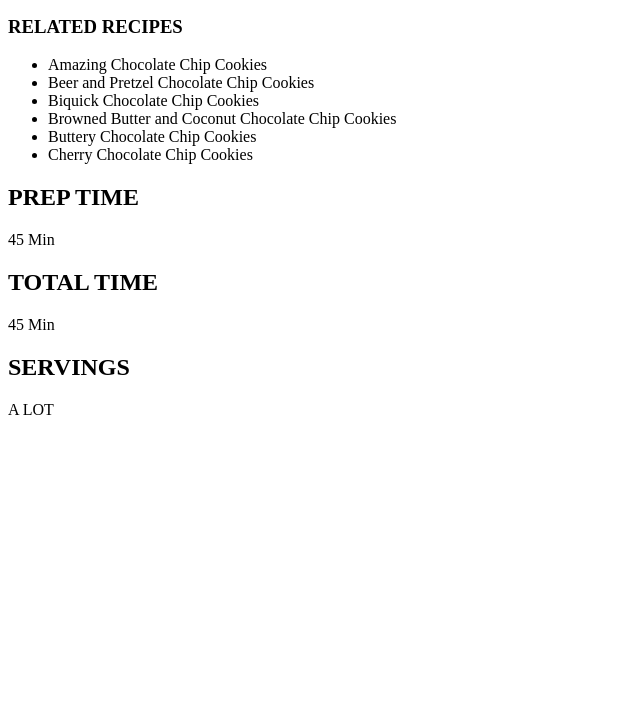
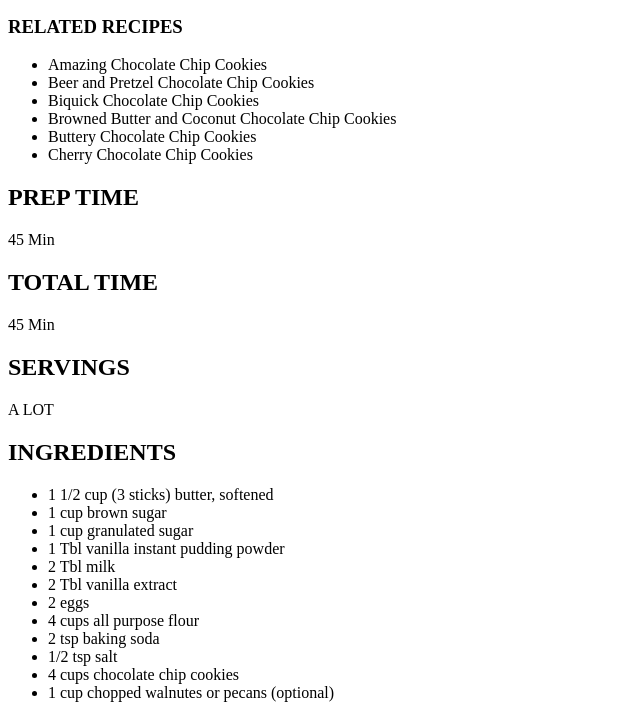
Before and after one commit to johanna08/SecondGitProject, a plain HTML site: page index.html in a window 1280 px wide. Shown: the part 421-1139 px from the top of the page, without its empty margins (0-640 px from the left). Before the commit the page ends 856 px from the top, so only its background shows below. Drawn offline with Linux system fonts and the light colour scheme.

Commit message:
Added Ingredients

```diff
--- a/index.html
+++ b/index.html
@@ -29,12 +29,20 @@
 	<h2>SERVINGS</h2>
 	<p>A LOT</p>
 
-
-
-
-
-
-
+	<h2>INGREDIENTS</h2>
+	<ul>
+		<li>1 1/2 cup (3 sticks) butter, softened</li>
+		<li>1 cup brown sugar</li>
+		<li>1 cup granulated sugar</li>
+		<li>1 Tbl vanilla instant pudding powder</li>
+		<li>2 Tbl milk</li>
+		<li>2 Tbl vanilla extract</li>
+		<li>2 eggs</li>
+		<li>4 cups all purpose flour</li>
+		<li>2 tsp baking soda</li>
+		<li>1/2 tsp salt</li>
+		<li>4 cups chocolate chip cookies</li>
+		<li>1 cup chopped walnutes or pecans (optional)</li>
 
 	</body>
 		</html>
```
